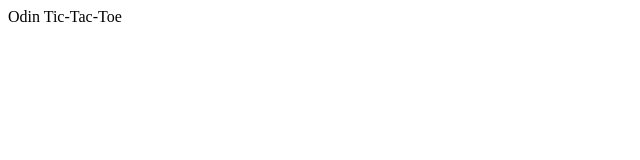
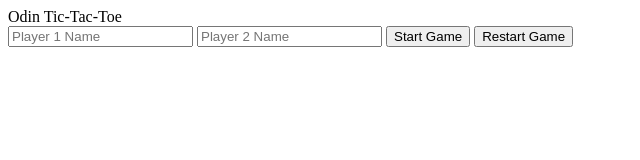
Before and after one commit to IgnacioMarucco/odin-tic-tac-toe, a plain HTML site: page index.html in a window 1280 px wide. Shown: the whole page, without its empty margins (0-640 px from the left). Drawn offline with Linux system fonts and the light colour scheme.

Commit message:
Basic HTML structure

```diff
--- a/index.html
+++ b/index.html
@@ -12,7 +12,14 @@
     Odin Tic-Tac-Toe
   </header>
   <main>
-
+    <div class="gameboard"></div>
+    <div class="controls">
+      <input type="text" id="player1-input" placeholder="Player 1 Name">
+      <input type="text" id="player2-input" placeholder="Player 2 Name">
+      <button id="start-button">Start Game</button>
+      <button id="restart-button">Restart Game</button>
+    </div>
+    <div id="result-display"></div>
   </main>
 </body>
 </html>
```
